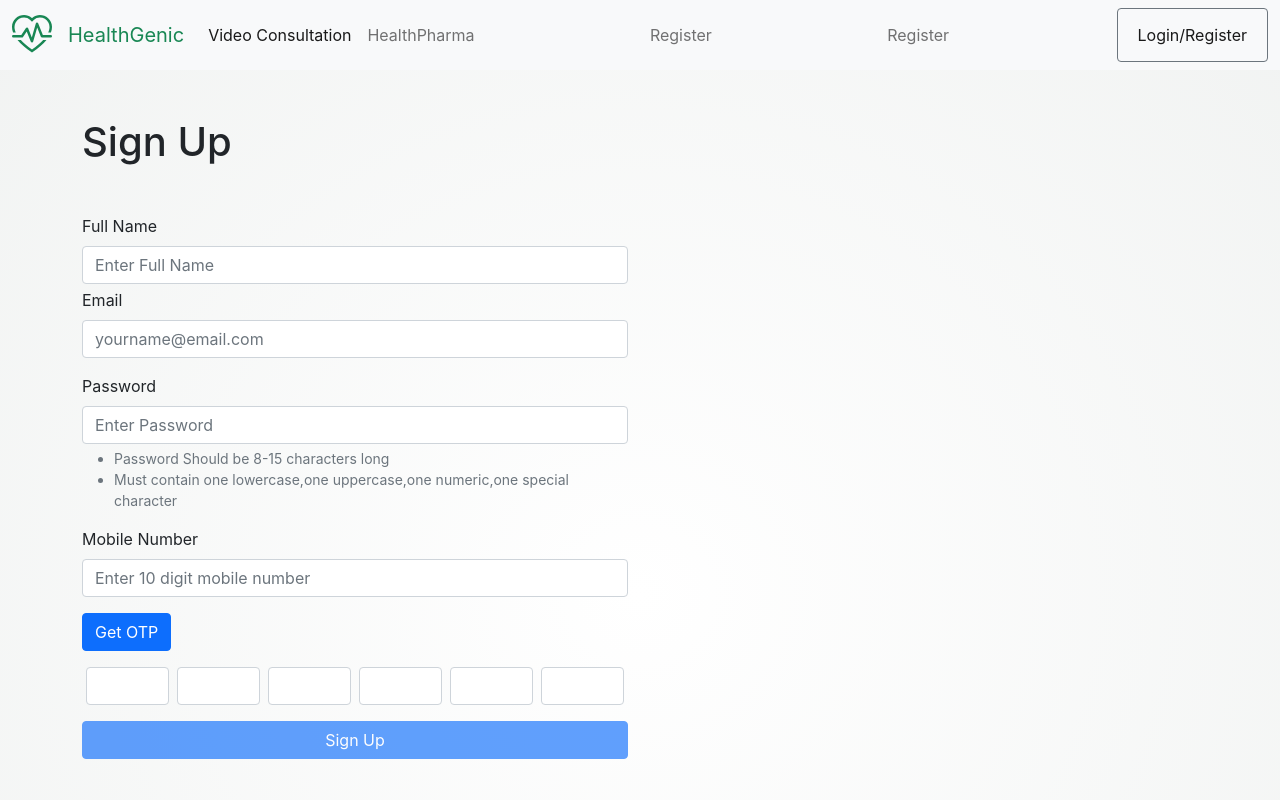
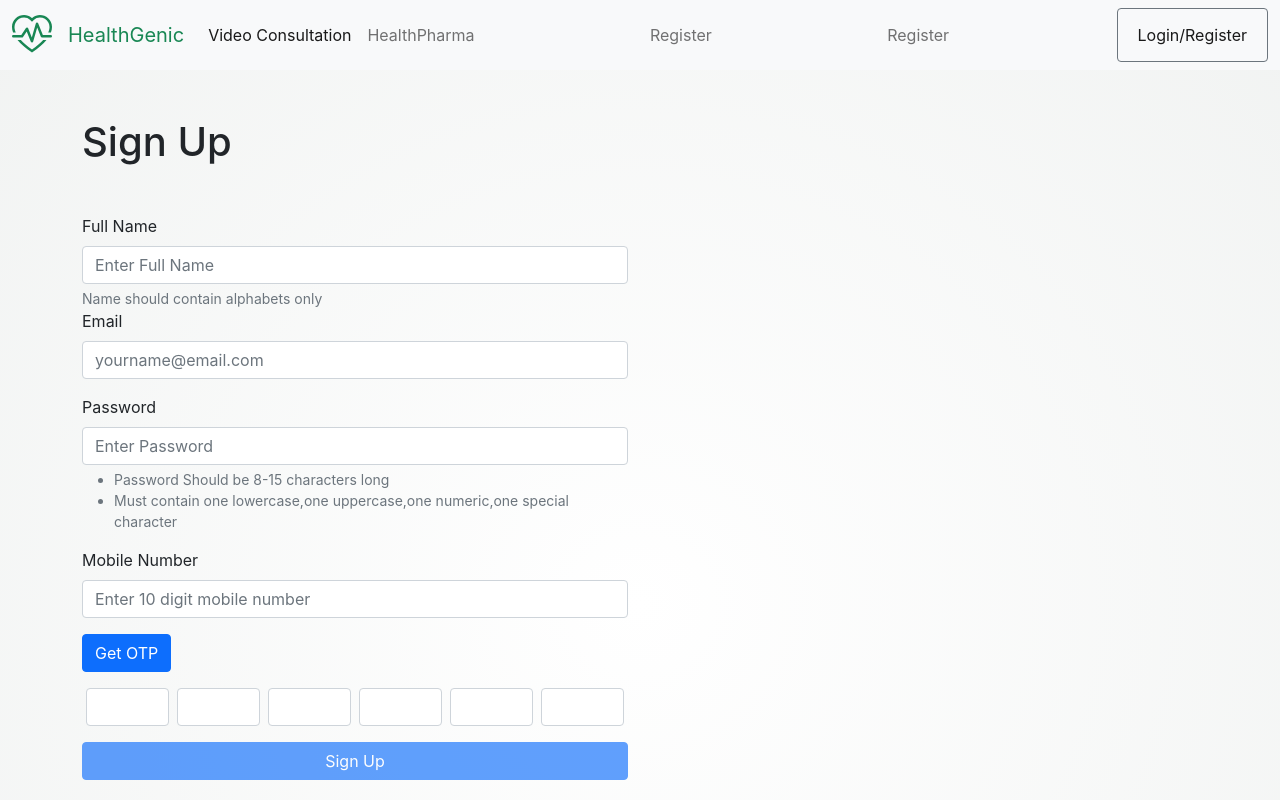
Before and after one commit to healthgenic/healthgenic, a React (Create React App) app in the folder front-end/: page /home/DocRegister in a window 1280 px wide. Shown: the top 800 px of the page. Built offline with nearby package versions, Linux system fonts and the light colour scheme; no server answers.

Commit message:
Create validateEmail method
contains bugs

```diff
--- a/front-end/src/Components/Register/DocterRegistration.jsx
+++ b/front-end/src/Components/Register/DocterRegistration.jsx
@@ -20,7 +20,7 @@ class DocterRegistration extends React.Component {
     this.submitButtonRef = React.createRef();
     this.state = {
       fullName: "",
-      fullNameHelpText: "",
+      fullNameHelpText: "Name should contain alphabets only",
       password: "",
       mobileNumber: "",
       otpFirstDigit: "",
@@ -120,8 +120,6 @@ class DocterRegistration extends React.Component {
     e.preventDefault();
     const fullName = e.target.value;
     const node = this.fullNameHelpRef.current;
-
-    this.setState({ fullNameHelpText: "Name should contain alphabets only" });
     if (validate.isFullName(fullName)) {
       this.setState({ fullName: fullName });
       node.classList.add("text-success");
@@ -136,6 +134,11 @@ class DocterRegistration extends React.Component {
       node.classList.remove("text-success");
     }
   };
+  validateEmail = (e)=>{
+    e.preventDefault();
+    const email = e.target.value;
+    this.setState({email:email});
+  }
   validatePassword = (e) => {
     e.preventDefault();
     const password = e.target.value;
```
